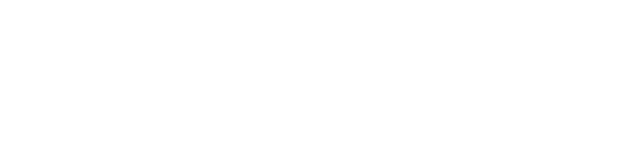
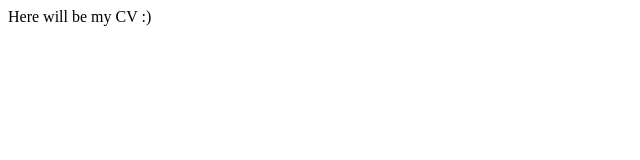
Before and after one commit to 1habibi/rsschool-cv, a plain HTML site: page index.html in a window 1280 px wide. Shown: the whole page, without its empty margins (0-640 px from the left). Drawn offline with Linux system fonts and the light colour scheme.

Commit message:
feat: add text in index.html

```diff
--- a/index.html
+++ b/index.html
@@ -5,5 +5,7 @@
     <meta name="viewport" content="width=device-width, initial-scale=1.0" />
     <title>CV</title>
   </head>
-  <body></body>
+  <body>
+    Here will be my CV :)
+  </body>
 </html>
```
